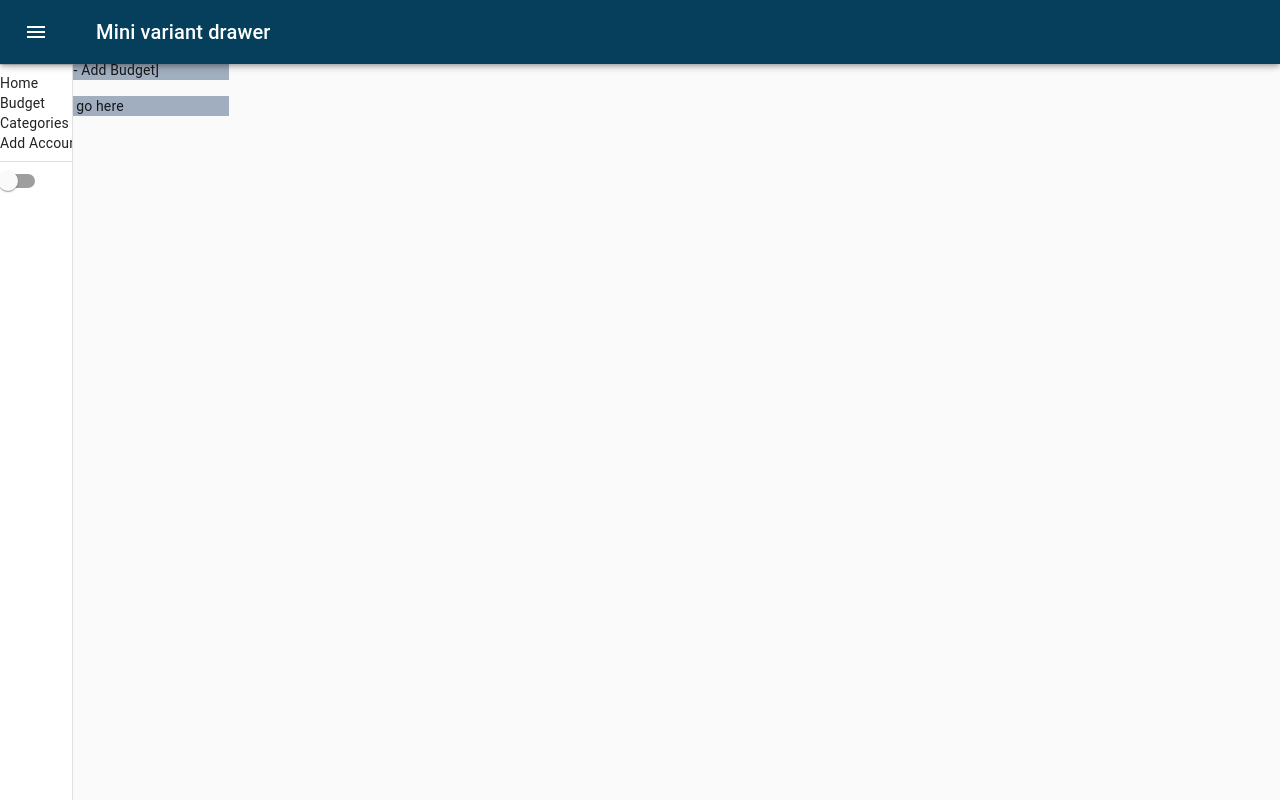
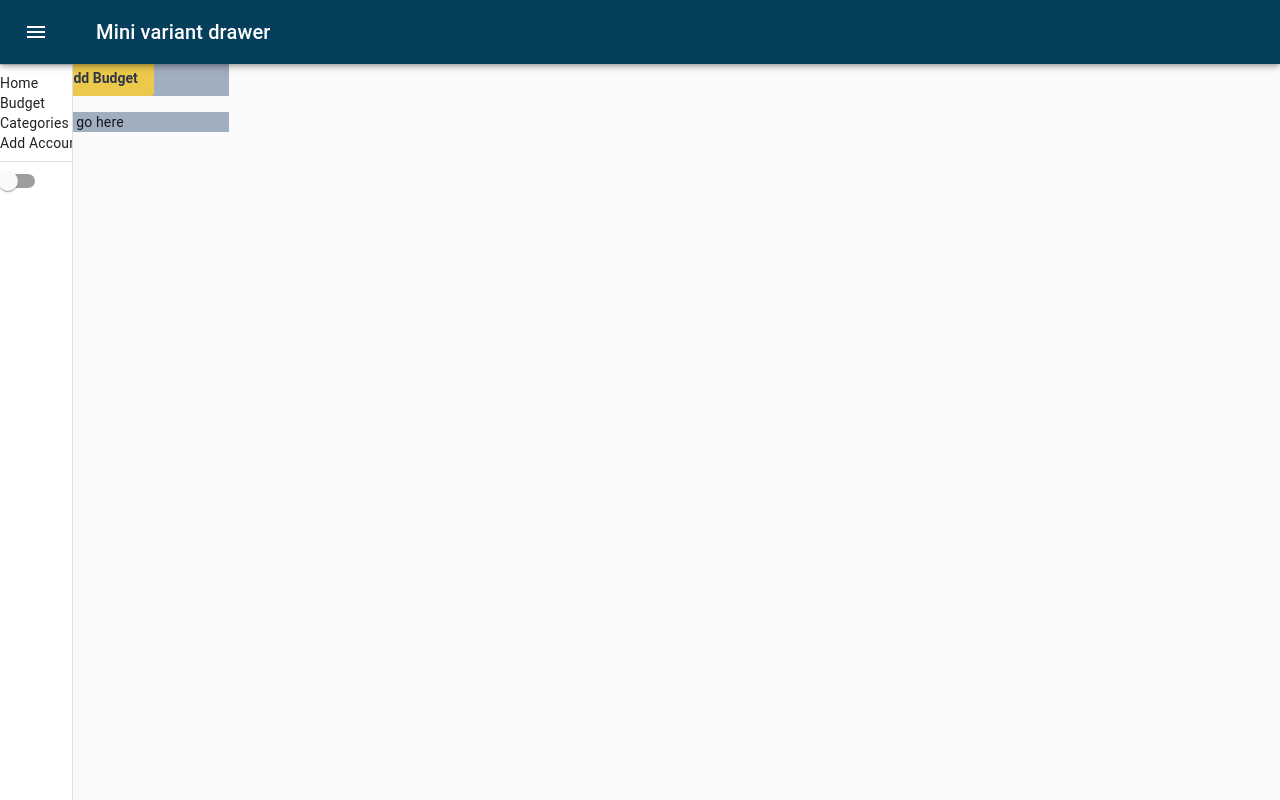
Before and after one commit to 756D6D61/New-Savings-Dashboard, a React (Create React App) app: page /budget in a window 1280 px wide. Built offline with nearby package versions, Linux system fonts and the light colour scheme.

Commit message:
Add buttons

```diff
--- /dev/null
+++ b/src/components/AddButton.js
@@ -0,0 +1,25 @@
+import React from 'react'
+import PropTypes from 'prop-types'
+
+const propTypes = {
+	children: PropTypes.node
+}
+
+const AddBttn = ({ children }) => {
+	return (
+		<button class="bg-yellow-500 hover:bg-yellow-400 text-gray-800 font-bold py-2 px-4 rounded inline-flex items-center">
+			<svg
+				class="fill-current w-4 h-4 mr-2"
+				xmlns="http://www.w3.org/2000/svg"
+				viewBox="0 0 20 20"
+			>
+				<path d="M13 8V2H7v6H2l8 8 8-8h-5zM0 18h20v2H0v-2z" />
+			</svg>
+			<span>Add {children}</span>
+		</button>
+	)
+}
+
+AddBttn.propTypes = propTypes
+
+export default AddBttn
--- a/src/pages/Budget/index.js
+++ b/src/pages/Budget/index.js
@@ -1,12 +1,13 @@
 import React from 'react'
 import Page from '../../layout/Page'
+import AddButton from '../../components/AddButton'
 
 const Budget = () => {
 	return (
 		<Page>
 			<div class="flex flex-wrap">
 				<div class="w-full sm:w-1/2 md:w-1/3 lg:w-1/4 xl:w-1/6 mb-4 bg-gray-500">
-					[Button - Add Budget]
+					<AddButton>Budget</AddButton>
 				</div>
 			</div>
 			<div class="flex flex-wrap">
--- a/src/pages/Categories/index.js
+++ b/src/pages/Categories/index.js
@@ -3,6 +3,7 @@ import Page from '../../layout/Page'
 import { FontAwesomeIcon } from '@fortawesome/react-fontawesome'
 import { faCoffee } from '@fortawesome/free-solid-svg-icons'
 import Table from '../../components/Table'
+import AddButton from '../../components/AddButton'
 
 const Categories = () => {
 	return (
@@ -11,6 +12,7 @@ const Categories = () => {
 				<div class="w-full sm:w-1/2 md:w-1/2 lg:w-1/2 xl:w-1/2 mb-4 bg-gray-500">
 					Categories button
 					<FontAwesomeIcon icon={faCoffee} />
+					<AddButton>Categories</AddButton>
 				</div>
 			</div>
 			<div class="flex flex-wrap">
```
Also changed, not shown: src/components/BudgetIcons.js (added), src/components/CategoryIcons.js (added).
